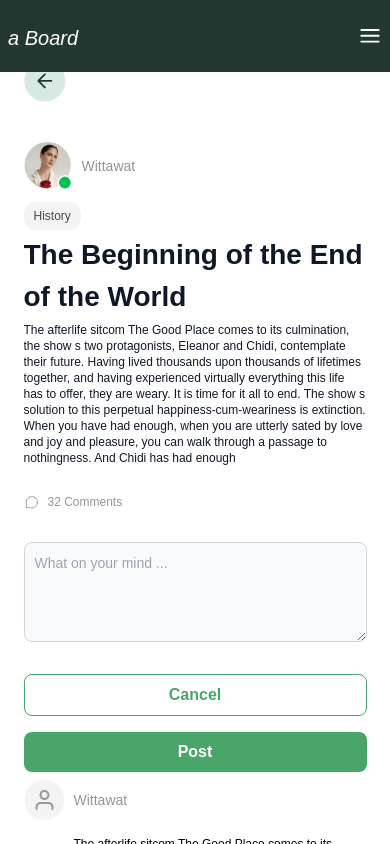
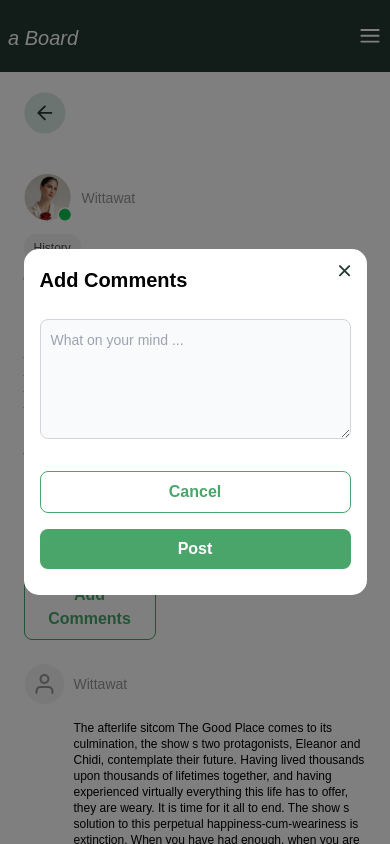
Before and after one commit to phum-athiphum/blog-website-nextjs, a Next.js app: page /post-detail in a window 390 px wide. Both pictures are taken after a click on the element "Add Comments". Shown: the top 844 px of the page. Built offline with nearby package versions, Linux system fonts and the light colour scheme.

Commit message:
- handle logic add comment button - handle show text area section and modal add comment

```diff
--- a/app/components/CommentItem.tsx
+++ b/app/components/CommentItem.tsx
@@ -1,6 +1,5 @@
 import React from 'react'
 import Image from 'next/image'
-import AVATAR from "@images/profile-avatar.png"
 import GREY_AVATAR from "@images/default-avatar.png";
 function CommentItem() {
   return (
--- a/app/components/PostDetail.tsx
+++ b/app/components/PostDetail.tsx
@@ -1,15 +1,18 @@
 "use client";
 import React from "react";
+import { useState } from "react";
 import Image from "next/image";
 import AVATAR_ONLINE from "@images/avatar-online.png";
 import BACK_ICON from "@icons/back-page.svg";
 import COMMENTS_ICON from "@icons/comments.svg";
 import OutlineButton from "./button/OutlineButton";
-import { useState } from "react";
 import DefaultButton from "./button/DefaultButton";
+import { useCreateCommentModalStore } from "../stores/createCommentModal";
+import CommentModal from "./modal/CommentModal";
 
 function PostDetail() {
   const [isShowTextArea, setIsShowTextArea] = useState<boolean>(false);
+  const { toggleModal } = useCreateCommentModalStore();
 
   const toggleTextArea = () => {
     setIsShowTextArea(!isShowTextArea);
@@ -17,6 +20,7 @@ function PostDetail() {
 
   return (
     <div className="flex flex-col">
+              <CommentModal/>
       <Image
         src={BACK_ICON}
         alt="Back Icon"
@@ -49,6 +53,10 @@ function PostDetail() {
         <p className="text-softGrey text-xs">32 Comments</p>
       </div>
 
+      <div className="block xl:hidden w-[132px] mb-6" onClick={toggleModal}>
+        <OutlineButton text={"Add Comments"} textSize={"12px"} />
+      </div>
+
       {isShowTextArea ? (
         <>
           <textarea
@@ -63,12 +71,14 @@ function PostDetail() {
           </div>
         </>
       ) : (
-        <div className="mb-6" onClick={toggleTextArea}>
-          <OutlineButton text={"Add Comments"} width={"132px"} textSize={"12px"}/>
+        <div className="mb-6 hidden xl:block" onClick={toggleTextArea}>
+          <OutlineButton
+            text={"Add Comments"}
+            width={"132px"}
+            textSize={"12px"}
+          />
         </div>
       )}
-
-      <div></div>
     </div>
   );
 }
--- a/app/components/modal/CommentModal.tsx
+++ b/app/components/modal/CommentModal.tsx
@@ -1,9 +1,39 @@
-import React from 'react'
+"use client";
+import React from "react";
+import Image from "next/image";
+import DefaultButton from "../button/DefaultButton";
+import CLOSE_ICON from "@icons/close.svg";
+import OutlineButton from "../button/OutlineButton";
+import { useCreateCommentModalStore } from "@/app/stores/createCommentModal";
 
 function CommentModal() {
+  const { isOpen, closeModal } = useCreateCommentModalStore();
+  if (!isOpen) return null;
   return (
-    <div>CommentModal</div>
-  )
+    <div className="fixed inset-0 flex items-center justify-center bg-black bg-opacity-50">
+      <div className="bg-white rounded-[15px] w-[343px] h-[346px] h- px-4 py-4">
+        <div className="flex justify-between mb-6">
+          <h1 className="text-[20px] font-semibold">Add Comments</h1>
+          <Image
+            src={CLOSE_ICON}
+            alt="Close Icon"
+            className="w-3 h-3 xl:w-4 xl:h-4 cursor-pointer"
+            onClick={closeModal}
+          />
+        </div>
+        <textarea
+          className="block p-2.5 w-full text-sm text-gray-900 bg-gray-50 rounded-lg border border-gray-300 h-[120px] outline-none"
+          placeholder="What on your mind ..."
+        ></textarea>
+        <div className="flex flex-col gap-4 mt-8 mb-4">
+          <div>
+            <OutlineButton text={"Cancel"} />
+          </div>
+          <DefaultButton text={"Post"} />
+        </div>
+      </div>
+    </div>
+  );
 }
 
-export default CommentModal
+export default CommentModal;
--- a/app/homepage/page.tsx
+++ b/app/homepage/page.tsx
@@ -1,7 +1,6 @@
 import React from "react";
 import PostCard from "../components/PostCard";
 import SearchSection from "../components/homepage/SearchSection";
-import PostModal from "../components/modal/PostModal";
 
 function page() {
   return (
@@ -18,7 +17,6 @@ function page() {
         <PostCard />
         <PostCard />
       </div>
-      <PostModal/>
     </div>
   );
 }
--- a/app/page.tsx
+++ b/app/page.tsx
@@ -1,7 +1,10 @@
-export default function Home() {
+import CommentModal from "./components/modal/CommentModal";
+import PostModal from "./components/modal/PostModal";
+export default function App() {
   return (
-    <div>
-      <p>test</p>
-    </div>
+    <>
+      <CommentModal/>
+      <PostModal/>
+    </>
   );
 }
--- a/app/post-detail/page.tsx
+++ b/app/post-detail/page.tsx
@@ -1,16 +1,34 @@
 import React from "react";
 import PostDetail from "../components/PostDetail";
-import OutlineButton from "../components/button/OutlineButton";
 import CommentItem from "../components/CommentItem";
+import CommentModal from "../components/modal/CommentModal";
 
 function page() {
   return (
-    <div className="w-[343px] md:w-[698px] xl:w-[800px] mx-auto xl:py-8 xl:ml-[20%] h-full overflow-y-scroll">
+    <div
+      className="w-[343px] md:w-[698px] xl:w-[800px] mx-auto py-8 xl:ml-[20%] xl:h-[90vh] xl:overflow-y-scroll"
+      style={{
+        scrollbarWidth: "none",
+        msOverflowStyle: "none",
+      }}
+    >
       <PostDetail />
-        <div className="mb-6">
-          <CommentItem />
-        </div>
+      <div className="mb-6">
+        <CommentItem />
       </div>
+      <div className="mb-6">
+        <CommentItem />
+      </div>
+      <div className="mb-6">
+        <CommentItem />
+      </div>
+      <div className="mb-6">
+        <CommentItem />
+      </div>
+      <div>
+        <CommentItem />
+      </div>
+    </div>
   );
 }
 
--- /dev/null
+++ b/app/stores/createCommentModal.ts
@@ -0,0 +1,13 @@
+import { create } from "zustand";
+
+interface CommentModalState {
+  isOpen: boolean;
+  toggleModal: () => void;
+  closeModal: () => void;
+}
+
+export const useCreateCommentModalStore = create<CommentModalState>((set) => ({
+  isOpen: false,
+  toggleModal: () => set((state) => ({ isOpen: !state.isOpen })),
+  closeModal: () => set({ isOpen: false }),
+}));
```
